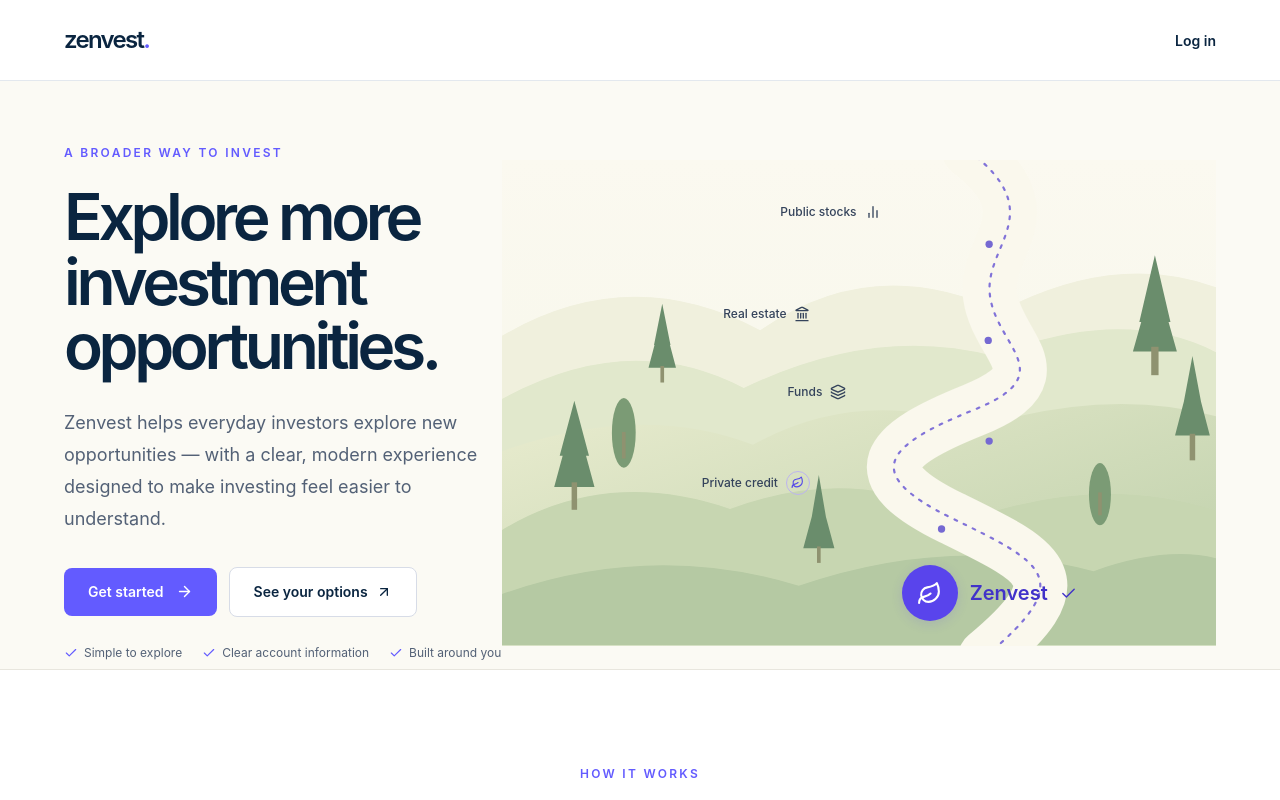
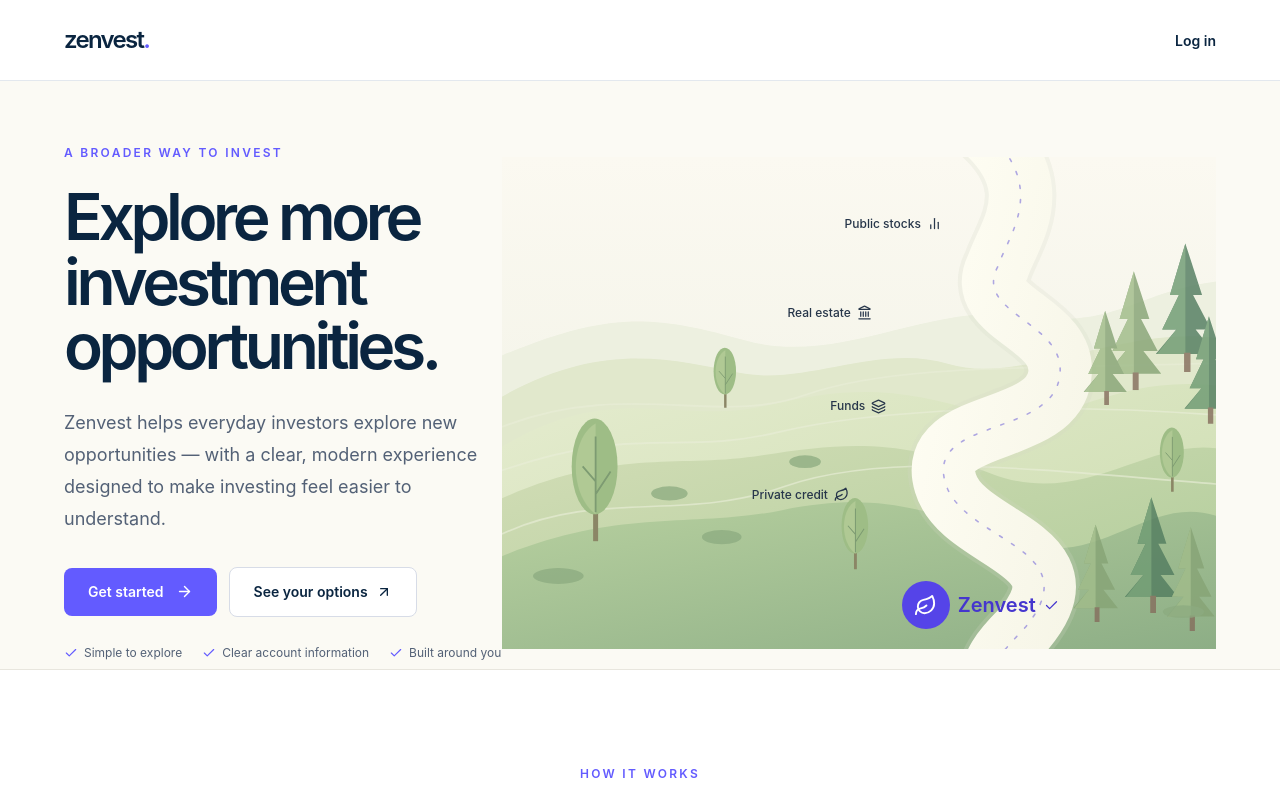
Before and after one commit to en0ma/zenvest, a Next.js app: page / in a window 1280 px wide. Shown: the top 800 px of the page. Built offline with nearby package versions, Linux system fonts and the light colour scheme; no server answers.

Commit message:
Use composed illustration asset and crisp text overlays in the homepage hero

```diff
--- a/src/app/page.tsx
+++ b/src/app/page.tsx
@@ -1,38 +1,17 @@
 import Link from "next/link";
+/* eslint-disable @next/next/no-img-element -- local SVG illustration is decorative and scales naturally */
 import {ArrowRight, ArrowUpRight, ChartNoAxesColumn, Layers3, Landmark, Leaf, Check} from "lucide-react";
 import {MarketingHeader, MarketingFooter} from "@/components/marketing";
 import {HomeInvestmentDemo} from "@/components/home-investment-demo";
 
 function Landscape(){
- return <div className="relative isolate mx-auto w-full max-w-[830px] overflow-hidden lg:overflow-visible">
-  <svg viewBox="0 0 780 530" className="w-full" role="img" aria-label="A violet walking trail winds through green hills past public stocks, real estate, funds and private credit, ending at the selected Zenvest">
-   <defs>
-    <linearGradient id="countrySky" x1="0" y1="0" x2="0" y2="1"><stop stopColor="#FBF9F0"/><stop offset="1" stopColor="#F5F6E8"/></linearGradient>
-    <linearGradient id="countryGround" x1="0" y1="0" x2="1" y2="1"><stop stopColor="#E9ECCF"/><stop offset="1" stopColor="#BACDA7"/></linearGradient>
-   </defs>
-   <rect width="780" height="530" fill="url(#countrySky)"/>
-   <path d="M0 192 Q140 110 282 186 Q405 100 544 165 Q670 99 780 139V530H0Z" fill="#F0F0DD"/>
-   <path d="M0 261 Q140 184 264 249 Q407 180 537 214 Q678 158 780 210V530H0Z" fill="#E1E8CC"/>
-   <path d="M0 318 Q151 264 274 311 Q391 247 518 292 Q663 248 780 280V530H0Z" fill="url(#countryGround)"/>
-   <path d="M0 404 Q114 335 249 381 Q389 330 503 395 Q650 341 780 383V530H0Z" fill="#C7D6B1"/>
-   <path d="M0 474 Q164 416 324 465 Q490 408 646 449 Q724 421 780 435V530H0Z" fill="#B5C9A3"/>
-   <path d="M510 -10 C600 59 525 93 533 149 S612 234 515 273 S391 342 491 391 S630 457 528 542" fill="none" stroke="#FAF8ED" strokeWidth="59" strokeLinecap="round"/>
-   <path d="M510 -10 C600 59 525 93 533 149 S612 234 515 273 S391 342 491 391 S630 457 528 542" fill="none" stroke="#8173D8" strokeWidth="2.4" strokeDasharray="3 8" strokeLinecap="round"/>
-   <g fill="#6A8D6C">
-    <path d="M689 209L713 124L737 209Z M696 177L713 104L730 177Z"/><rect x="709" y="204" width="8" height="31" fill="#8F9270"/>
-    <path d="M735 301L754 228L773 301Z M742 278L754 214L766 278Z"/><rect x="751" y="299" width="6" height="29" fill="#8F9270"/>
-    <path d="M57 357L79 276L101 357Z M63 323L79 263L95 323Z"/><rect x="76" y="352" width="6" height="30" fill="#8F9270"/>
-    <path d="M160 227L175 170L190 227Z M166 202L175 157L184 202Z"/><rect x="173" y="225" width="4" height="18" fill="#8F9270"/>
-    <path d="M329 424L346 361L363 424Z M336 403L346 344L356 403Z"/><rect x="344" y="422" width="4" height="18" fill="#8F9270"/>
-   </g>
-   <g fill="#7B9B75"><ellipse cx="133" cy="298" rx="13" ry="38"/><rect x="131" y="297" width="4" height="29" fill="#8F9270"/><ellipse cx="653" cy="365" rx="12" ry="34"/><rect x="651" y="363" width="4" height="25" fill="#8F9270"/></g>
-   <circle cx="532" cy="92" r="4" fill="#7569D2"/><circle cx="531" cy="197" r="4" fill="#7569D2"/><circle cx="532" cy="307" r="4" fill="#7569D2"/><circle cx="480" cy="403" r="4" fill="#7569D2"/>
-  </svg>
-  <div className="absolute left-[39%] top-[9%] flex items-center gap-2 text-[10px] font-medium text-[#34435B] sm:text-xs"><span>Public stocks</span><ChartNoAxesColumn size={16} aria-hidden="true"/></div>
-  <div className="absolute left-[31%] top-[30%] flex items-center gap-2 text-[10px] font-medium text-[#34435B] sm:text-xs"><span>Real estate</span><Landmark size={16} aria-hidden="true"/></div>
-  <div className="absolute left-[40%] top-[46%] flex items-center gap-2 text-[10px] font-medium text-[#34435B] sm:text-xs"><span>Funds</span><Layers3 size={16} aria-hidden="true"/></div>
-  <div className="absolute left-[28%] top-[64%] flex items-center gap-2 text-[10px] font-medium text-[#34435B] sm:text-xs"><span>Private credit</span><span className="flex size-6 items-center justify-center rounded-full border border-[#BDB4EF] text-[#5549E8]"><Leaf size={13} aria-hidden="true"/></span></div>
-  <div className="absolute bottom-[5%] left-[56%] flex items-center gap-3 text-lg font-semibold text-[#4132C9] sm:text-xl"><span className="flex size-11 items-center justify-center rounded-full bg-[#5944EC] text-white shadow-[0_3px_12px_rgba(89,68,236,.15)] sm:size-14"><Leaf size={25}/></span>Zenvest <Check size={17} aria-label="Selected"/></div>
+ return <div className="relative mx-auto w-full max-w-[800px] overflow-hidden" aria-label="Illustrated investment pathway ending at Zenvest">
+  <img src="/home-investment-landscape.svg" alt="" aria-hidden="true" className="block h-auto w-full select-none" />
+  <div className="absolute left-[48%] top-[12%] flex items-center gap-1.5 text-[10px] font-medium text-[#27364A] sm:text-xs">Public stocks <ChartNoAxesColumn size={15} aria-hidden="true"/></div>
+  <div className="absolute left-[40%] top-[30%] flex items-center gap-1.5 text-[10px] font-medium text-[#27364A] sm:text-xs">Real estate <Landmark size={15} aria-hidden="true"/></div>
+  <div className="absolute left-[46%] top-[49%] flex items-center gap-1.5 text-[10px] font-medium text-[#27364A] sm:text-xs">Funds <Layers3 size={15} aria-hidden="true"/></div>
+  <div className="absolute left-[35%] top-[67%] flex items-center gap-1.5 text-[10px] font-medium text-[#27364A] sm:text-xs">Private credit <Leaf size={15} aria-hidden="true"/></div>
+  <div className="absolute bottom-[4%] left-[56%] flex items-center gap-2 text-base font-semibold text-[#4536CE] sm:text-xl"><span className="flex size-10 items-center justify-center rounded-full bg-[#5544E8] text-white sm:size-12"><Leaf size={23} aria-hidden="true"/></span>Zenvest <Check size={15} aria-label="Selected"/></div>
  </div>
 }
 export default function Home(){
```
